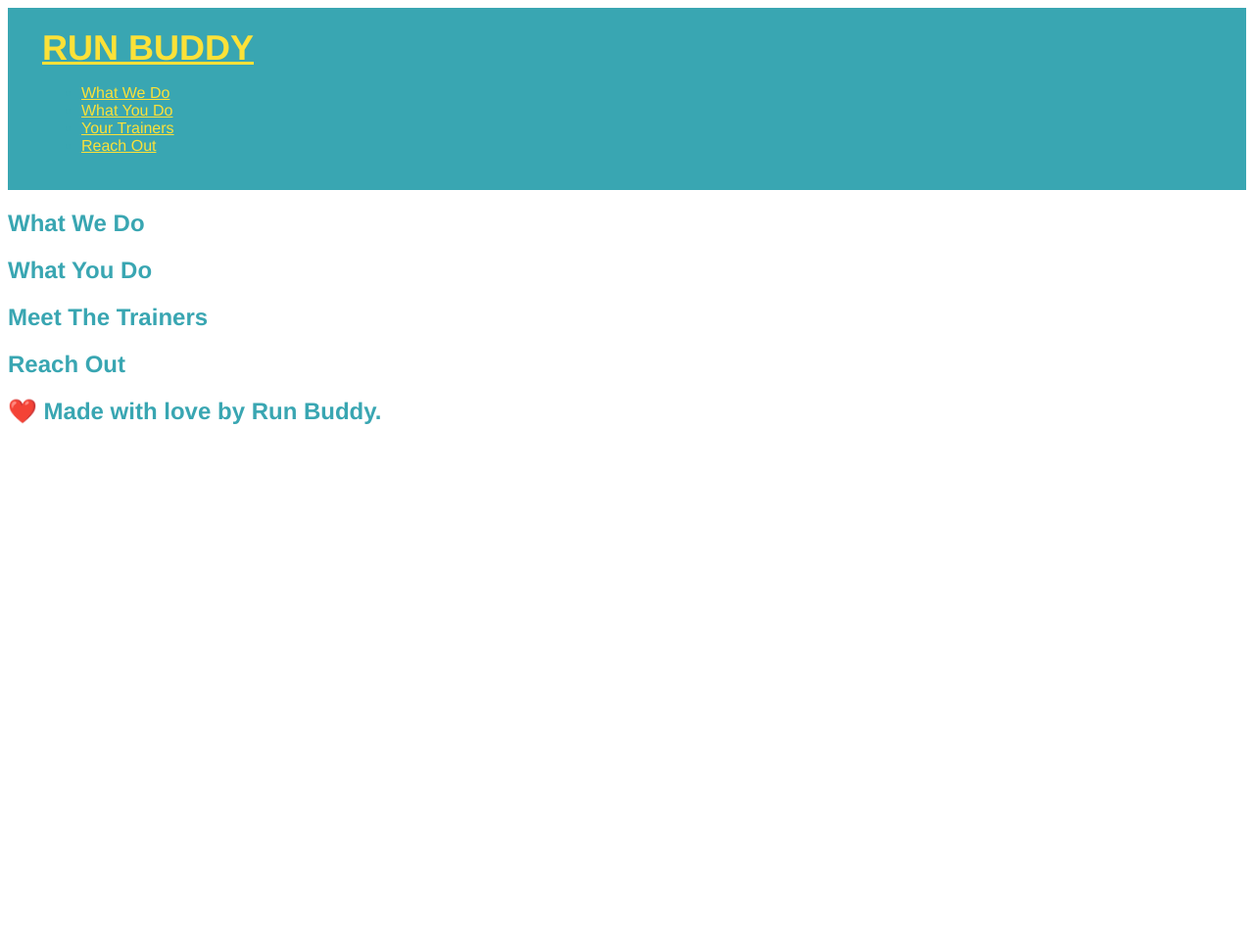
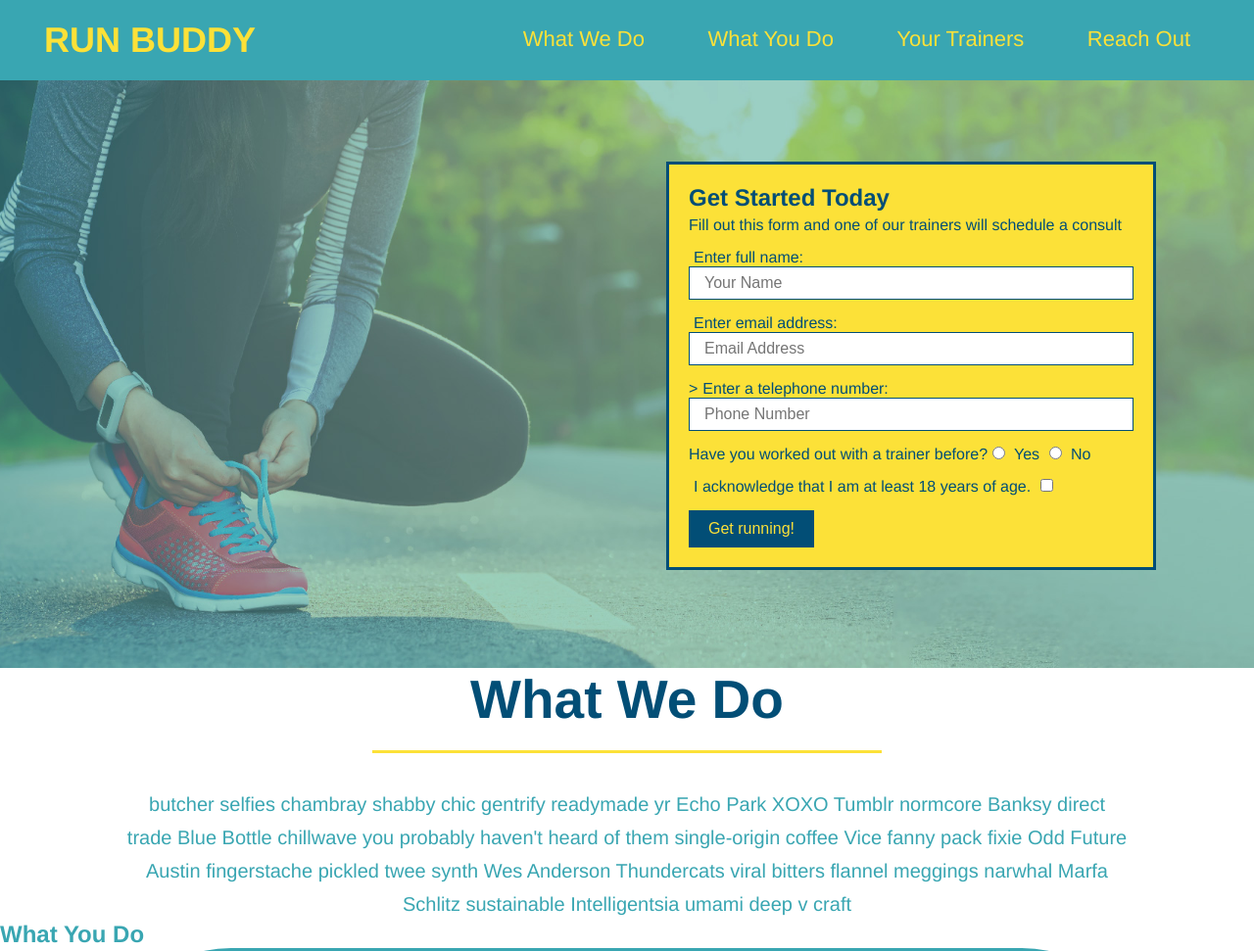
Before and after one commit to vsjanarthani/Run-Buddy, a plain HTML site: page runbuddy.html in a window 1280 px wide. Shown: the top 971 px of the page at 98% size. Before the commit the page ends 800 px from the top, so only its background shows below. Drawn offline with Linux system fonts and the light colour scheme.

Commit message:
progessed version

```diff
--- a/runbuddy.html
+++ b/runbuddy.html
@@ -29,32 +29,91 @@
         </nav>
       </header>
   <!-- hero/jumbotron -->
-  <section>
+  <section class="hero">
+    <div class="heroform">
+    <h3>Get Started Today</h3>
+    <p>Fill out this form and one of our trainers will schedule a consult</p>
+    <!-- Form -->
+    <form>
+      <label for="name">Enter full name:</label>
+      <input type="text" placeholder="Your Name" name="name" id="name" class="form-input"/>
+      <label for="email">Enter email address:</label>
+      <input type="text" placeholder="Email Address" name="email" id="email" class="form-input"/>
+      ><label for="phone">Enter a telephone number:</label>
+      <input type="number" placeholder="Phone Number" name="phone" id="phone" class="form-input"/>
+      <p>
+        Have you worked out with a trainer before?
+        <input type="radio" name="trainer-confirm" id="trainer-yes" />
+        <label for="trainer-yes">Yes</label>
+        <input type="radio" name="trainer-confirm" id="trainer-no" />
+        <label for="trainer-no">No</label>
+      </p>
+      <p>
+        <label for="checkbox" >
+          I acknowledge that I am at least 18 years of age.
+        </label>
+        <input type="checkbox" name="age-confirm" id="checkbox" />
+      </p>
+      <button type="submit">
+        Get running!
+      </button>
+    </form>
+    </div>
   </section>
 
   <!-- "what we do" section -->
-  <section>
-    <h2>What We Do</h2>
-  </section>
+<section id="what-we-do" class="intro">
+  <h2>What We Do</h2>
+  <p>
+    butcher selfies chambray shabby chic gentrify readymade yr Echo Park XOXO Tumblr normcore Banksy direct trade Blue Bottle chillwave you probably haven't heard of them single-origin coffee Vice fanny pack fixie Odd Future Austin fingerstache pickled twee synth Wes Anderson Thundercats viral bitters flannel meggings narwhal Marfa Schlitz sustainable Intelligentsia umami deep v craft
+  </p>
+</section>
 
-  <!-- "what you do" section -->
-  <section>
-    <h2>What You Do</h2>
-  </section>
+<!-- "what you do" section -->
+<section id="what-you-do">
+  <h2>What You Do</h2>
+  <div>
+    <img src="./images/step-1.svg" alt="fill form" />
+    <h3>Step 1: Fill Out the Form Above.</h3>
+    <p>You're already here, so why not?</p>
+  </div>
+
+  <div>
+    <img src="./images/step-2.svg" alt="consult" />
+    <h3>Step 2: Consult with One of Our Trainers.</h3>
+    <p>Are you here to build muscle, lose weight, or just feel good?</p>
+  </div>
+
+  <div>
+    <img src="./images/step-3.svg" alt="Running" />
+    <h3>Step 3: Get Running.</h3>
+    <p>Hit the ground running (literally) once your trainer lays out your plan.</p>
+  </div>
+
+  <div>
+    <img src="./images/step-4.svg" alt="Results" />
+    <h3>Step 4: See Results.</h3>
+    <p>Bi-weekly checkins with your trainer will keep you focused</p>
+  </div>
+</section>
 
   <!-- "meet the trainers" section -->
-  <section>
+  <section id="your-trainers">
     <h2>Meet The Trainers</h2>
   </section>
 
   <!-- "reach out" section -->
-  <section>
+  <section id="reach-out">
     <h2>Reach Out</h2>
   </section>
 
   <!-- footer -->
   <footer>
     <h2>❤️ Made with love by Run Buddy.</h2>
+    <div>
+      <a href="#">Read Our Privacy Policy</a><br />
+      &copy; 2019 Run Buddy, Inc.
+    </div>
   </footer>
 
 </body>
--- a/style.css
+++ b/style.css
@@ -1,3 +1,8 @@
+* {
+  margin: 0;
+  padding: 0;
+  box-sizing: border-box;
+}
 body {
     font-family: Helvetica, Arial, sans-serif;
     color: #39a6b2;
@@ -11,8 +16,104 @@ body {
     font-size: 36px;
     color: #fce138;
     margin: 0;
+    display: inline;
   }
-
-  header a {
+  header nav {
+    float: right;
+    margin: 7px 0;
+  }
+header a {
+    text-decoration: none;
+    margin-left: 10px;
     color: #fce138;
-  }
+}
+header nav ul li {
+  display: inline;
+}
+header nav ul li a {
+  margin: 0 30px;
+  font-weight: lighter;
+  font-size: 22px;
+}
+footer {
+  background: #fce138;
+  width: 100%;
+  padding: 40px 35px;
+}
+footer h2 {
+  display: inline;
+  color: #024e76;
+  font-size: 30px;
+  margin: 0;
+}
+footer div {
+  float: right;
+  line-height: 1.5;
+  text-align: right;
+}
+footer a {
+  color: #024e76;
+}
+.hero {
+  background-image: url("images/hero-bg.jpg");
+  height: 600px;
+  background-size: cover;
+  background-position: center;
+  position: relative;
+}
+.heroform {
+  border: 3px solid #024e76;
+  background-color: #fce138;
+  padding: 20px;
+  width: 500px;
+  color: #024e76;
+  position: absolute;
+  bottom: 100px;
+  right: 100px;
+}
+.heroform h3 {
+  font-size: 24px;
+  margin: 0;
+}
+.heroform p {
+  margin: 5px 0 15px 0;
+}
+.form-input {
+  border: 1px solid #024e76;
+  display: block;
+  padding: 7px 15px;
+  font-size: 16px;
+  color: #024e76;
+  width: 100%;
+  margin-bottom: 15px;
+}
+.heroform label {
+  margin: 0 5px;
+}
+.heroform button {
+  color: #fce138;
+  background-color: #024e76;
+  border: none;
+  padding: 10px 20px;
+  font-size: 16px;
+}
+.intro {
+  text-align: center;
+}
+.intro h2 {
+  font-size: 55px;
+  color: #024e76;
+  margin-bottom: 35px;
+  padding: 0 100px 20px 100px;
+  border-bottom: 3px solid;
+  border-color: #fce138;
+  display: inline-block;
+  text-align: center;
+}
+.intro p {
+  line-height: 1.7;
+  color: #39a6b2;
+  width: 80%;
+  font-size: 20px;
+  margin: 0 auto;
+}
```
